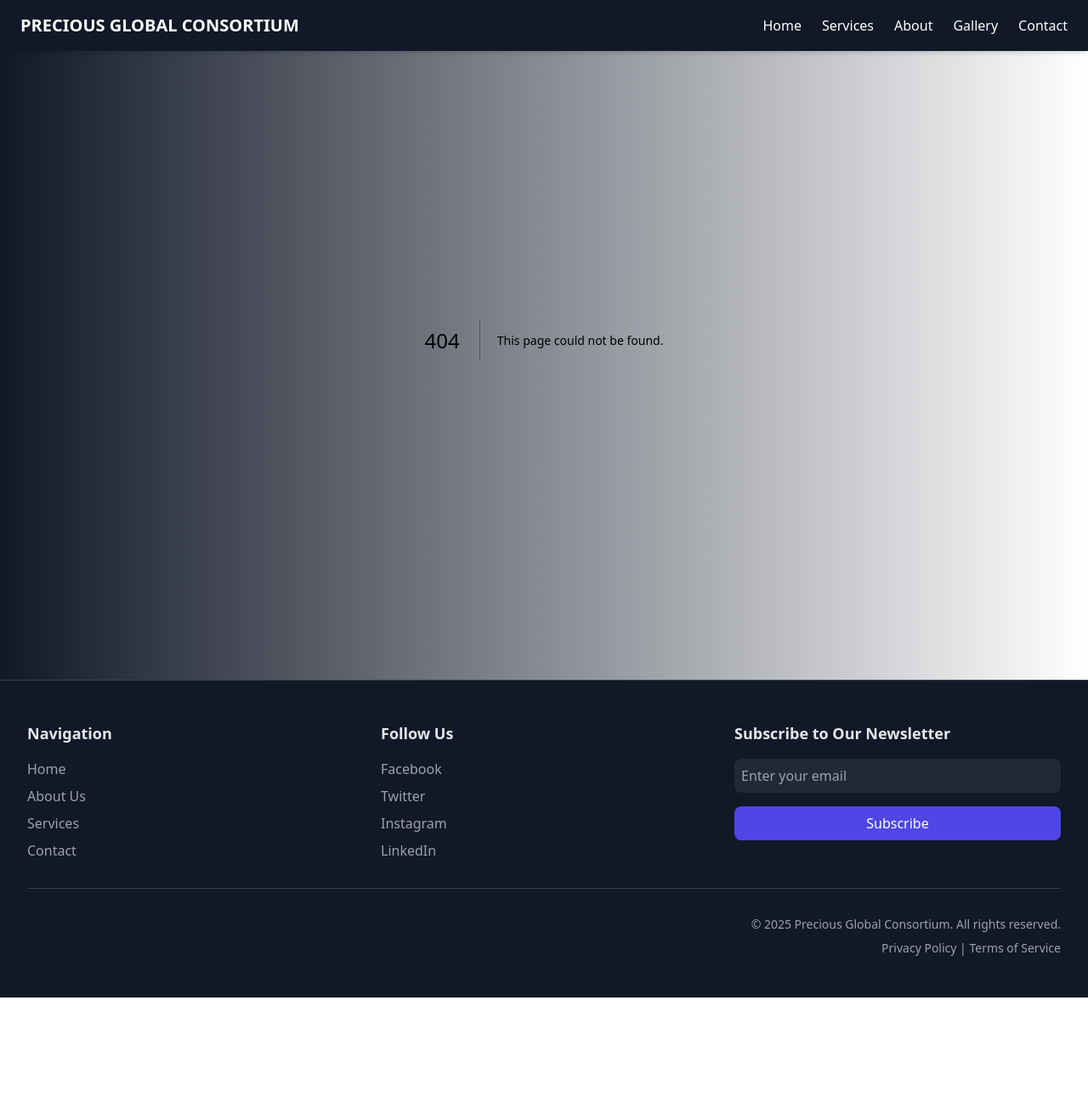
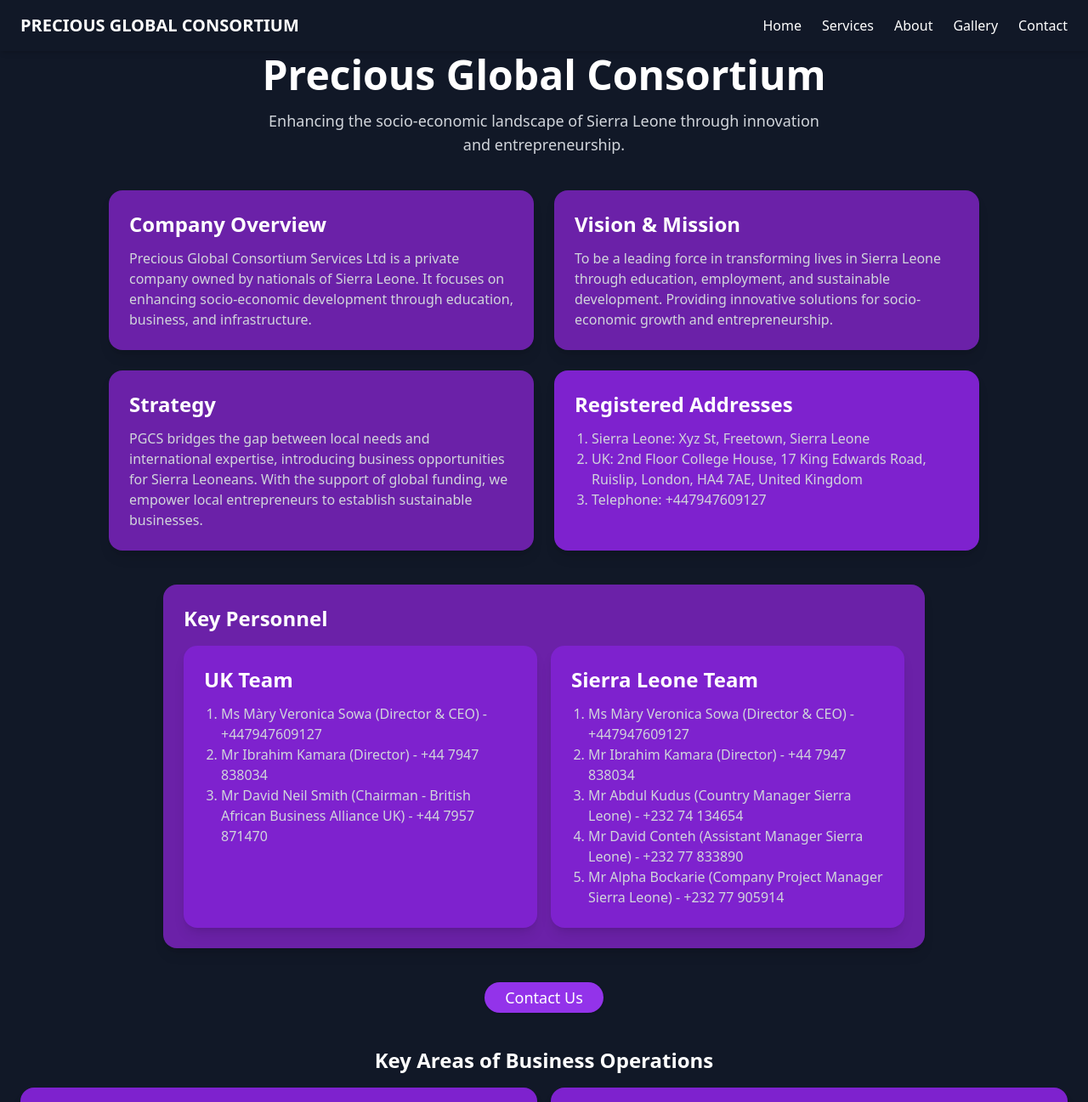
Before and after one commit to chiho-5/prc, a Next.js app: page /profile in a window 1280 px wide. Before the commit this address had no page. Shown: the top 1297 px of the page at 85% size. Before the commit the page ends 1174 px from the top, so only its background shows below. Built offline with nearby package versions, Linux system fonts and the light colour scheme.

Commit message:
added profile page

```diff
--- /dev/null
+++ b/src/app/profile/page.tsx
@@ -0,0 +1,173 @@
+"use client"
+import React from "react";
+import { motion } from "framer-motion";
+import { Card, CardContent } from "@/components/ui/card";
+import { Button } from "@/components/ui/button";
+import { LucideBriefcase, LucideUsers, LucideGlobe } from "lucide-react";
+
+const InfoSection = ({ title, content }) => (
+  <motion.div whileHover={{ scale: 1.02 }} className="bg-purple-800 p-6 rounded-2xl shadow-lg">
+    <h2 className="text-2xl font-semibold mb-3">{title}</h2>
+    <p className="text-gray-300">{content}</p>
+  </motion.div>
+);
+
+const ListSection = ({ title, items }) => (
+  <motion.div whileHover={{ scale: 1.02 }} className="bg-purple-700 p-6 rounded-2xl shadow-lg">
+    <h2 className="text-2xl font-semibold mb-3">{title}</h2>
+    <ol className="text-gray-300 list-decimal pl-5">
+      {items.map((item, index) => (
+        <li key={index}>{item}</li>
+      ))}
+    </ol>
+  </motion.div>
+);
+
+export default function ProfilePage() {
+  return (
+    <div className="min-h-screen bg-gray-900 text-white p-6 flex flex-col items-center">
+      <motion.div
+        initial={{ opacity: 0, y: -20 }}
+        animate={{ opacity: 1, y: 0 }}
+        transition={{ duration: 0.5 }}
+        className="text-center mt-10"
+      >
+        <h1 className="text-5xl font-bold mb-4">Precious Global Consortium</h1>
+        <p className="text-lg text-gray-300 max-w-2xl">
+          Enhancing the socio-economic landscape of Sierra Leone through innovation and entrepreneurship.
+        </p>
+      </motion.div>
+
+      <div className="grid grid-cols-1 md:grid-cols-2 gap-6 mt-10 max-w-5xl w-full">
+        <InfoSection
+          title="Company Overview"
+          content="Precious Global Consortium Services Ltd is a private company owned by nationals of Sierra Leone. It focuses on enhancing socio-economic development through education, business, and infrastructure."
+        />
+        <InfoSection
+          title="Vision & Mission"
+          content="To be a leading force in transforming lives in Sierra Leone through education, employment, and sustainable development. Providing innovative solutions for socio-economic growth and entrepreneurship."
+        />
+        <InfoSection
+          title="Strategy"
+          content="PGCS bridges the gap between local needs and international expertise, introducing business opportunities for Sierra Leoneans. With the support of global funding, we empower local entrepreneurs to establish sustainable businesses."
+        />
+        <ListSection
+          title="Registered Addresses"
+          items={[
+            "Sierra Leone: Xyz St, Freetown, Sierra Leone",
+            "UK: 2nd Floor College House, 17 King Edwards Road, Ruislip, London, HA4 7AE, United Kingdom",
+            "Telephone: +447947609127"
+          ]}
+        />
+      </div>
+
+      <motion.div
+        initial={{ opacity: 0, y: 20 }}
+        animate={{ opacity: 1, y: 0 }}
+        transition={{ duration: 0.5, delay: 0.2 }}
+        className="mt-10 max-w-4xl w-full bg-purple-800 p-6 rounded-2xl shadow-lg"
+      >
+        <h2 className="text-2xl font-semibold mb-4">Key Personnel</h2>
+        <div className="grid grid-cols-1 md:grid-cols-2 gap-4">
+          <ListSection
+            title="UK Team"
+            items={[
+              "Ms Màry Veronica Sowa (Director & CEO) - +447947609127",
+              "Mr Ibrahim Kamara (Director) - +44 7947 838034",
+              "Mr David Neil Smith (Chairman - British African Business Alliance UK) - +44 7957 871470"
+            ]}
+          />
+          <ListSection
+            title="Sierra Leone Team"
+            items={[
+              "Ms Màry Veronica Sowa (Director & CEO) - +447947609127",
+              "Mr Ibrahim Kamara (Director) - +44 7947 838034",
+              "Mr Abdul Kudus (Country Manager Sierra Leone) - +232 74 134654",
+              "Mr David Conteh (Assistant Manager Sierra Leone) - +232 77 833890",
+              "Mr Alpha Bockarie (Company Project Manager Sierra Leone) - +232 77 905914"
+            ]}
+          />
+        </div>
+      </motion.div>
+
+      <motion.div
+        initial={{ opacity: 0, y: 20 }}
+        animate={{ opacity: 1, y: 0 }}
+        transition={{ duration: 0.5, delay: 0.4 }}
+        className="mt-10"
+      >
+        <Button className="bg-purple-600 hover:bg-purple-500 text-white px-6 py-3 rounded-full text-lg">
+          Contact Us
+        </Button>
+      </motion.div>
+
+
+ <motion.div
+        initial={{ opacity: 0, y: 20 }}
+        animate={{ opacity: 1, y: 0 }}
+        transition={{ duration: 0.5, delay: 0.2 }}
+        className="mt-10"
+      >
+        <h2 className="text-2xl text-center font-semibold mb-4">Key Areas of Business Operations</h2>
+        <div className="grid grid-cols-1 md:grid-cols-2 gap-4">
+          <ListSection
+            title="Vocational Institutions for Young People"
+            items={[
+              "We establish and manage vocational training centers that equip young individuals with practical skills, enhancing their employability and fostering entrepreneurship.",
+              "Beyond training, our model creates employment in construction, real estate development, agriculture and food production and community services",
+              "We combine the skills, funds and technology to deliver much needed services to communities in Sierra Leone"
+            ]}
+          />
+          <ListSection
+            title="Employment opportunities"
+            items={[
+              "Through liaisons with Chambers of Commerce, Business Organizations and established entrepreneurs we are establishing opportunites for Mentorship between students and local business managers. This will provide the introductions of potential new employees to those businesses and at the same time access to potential job opportunities for Students",
+              "We help to bridge the gap between education and the workforce particularly between the unemployed young people who have left education and opportunities in Business, The Arts, Agriculture, Health Services, Government Office and Agency and the Education Sector. As our programmes develop across the districts of Sierra Leone, di\erent industrial sectors will be addresses and our network of Training Centres will improve access to jobs for our registered students",
+            ]}
+          />
+          <ListSection
+            title="Student Hostels"
+            items = {[
+                "While our intention is to create local colleges for local people, who will live at home during their studies with us, we recognise that some young people will travel to our centres from outlying areas to access the courses we offer. We intend to build some affordable accommodation where such students can stay",
+                "We will provide affordable and safe student accommodation, to ensure that young learners have access to a conducive living environment where they can focus on their education."
+            ]}
+        />
+
+          <ListSection
+            title="Low-Cost Housing and Estate Construction"
+            items = {[
+              "Sierra Leone and its people need low-cost housing solutions that helps improve the standard of housing for people to enjoy",
+              "We address this by designing and building suitable accommodation at competitive prices and we intend to sell these homes with the support of affordable mortgage funding",
+              "By employing young people in training-led programmes, we up skill the workforce, supply homes that meet the needs of the community and create profitable businesses in the process ",
+              "We are committed to addressing the housing crisis by developing low-cost housing solutions and sustainable estates, making home ownership accessible to more families."
+            ]}
+            />
+
+        <ListSection
+          title="Educational Services"
+          items = {[
+            "We offer a range of educational services across Real Estate and Construction, Agriculture and Community Development",
+            "We have incorporated a curriculum that will provide students with qualifications that are recognised internationally.",
+            "We will deliver an educational resource, aimed at improving the quality of vocational education in Sierra Leone",
+            "As part of the development process we will deliver Teacher Training | Education Management Training | Sport and Fitness Training | Finance and Business Management Training and Train the Trainers Programmes"
+          ]}
+
+          />
+
+        <ListSection
+        title="Business Services"
+        items = {[
+          "Our consultancy services assist entrepreneurs and organizations in navigating the legal framework for establishing and registering businesses in Sierra Leone, promoting economic growth and investment",
+          "We provide a service to diaspora and foreign companies who need to recognise and understand the cultural and business processes that prevail in Serra Leone.",
+          "We are also able to work with potential Migrants from Sierra Leone who wish to set up legitimate travel to the UK and Europe. This is particularly relevant for people with skills in healthcare and for those wishing to extend their education beyond what is available in Sierra Leone",
+          "We recognise this is often a dangerous process for those who choose to adventure into Europe, where are work with refugees and other migrants to legitimise their status makes us experts in the provision of advice NOT to travel informally."
+        ]}
+        />
+
+          </div>
+          </motion.div>
+
+
+    </div>
+  );
+}
```
